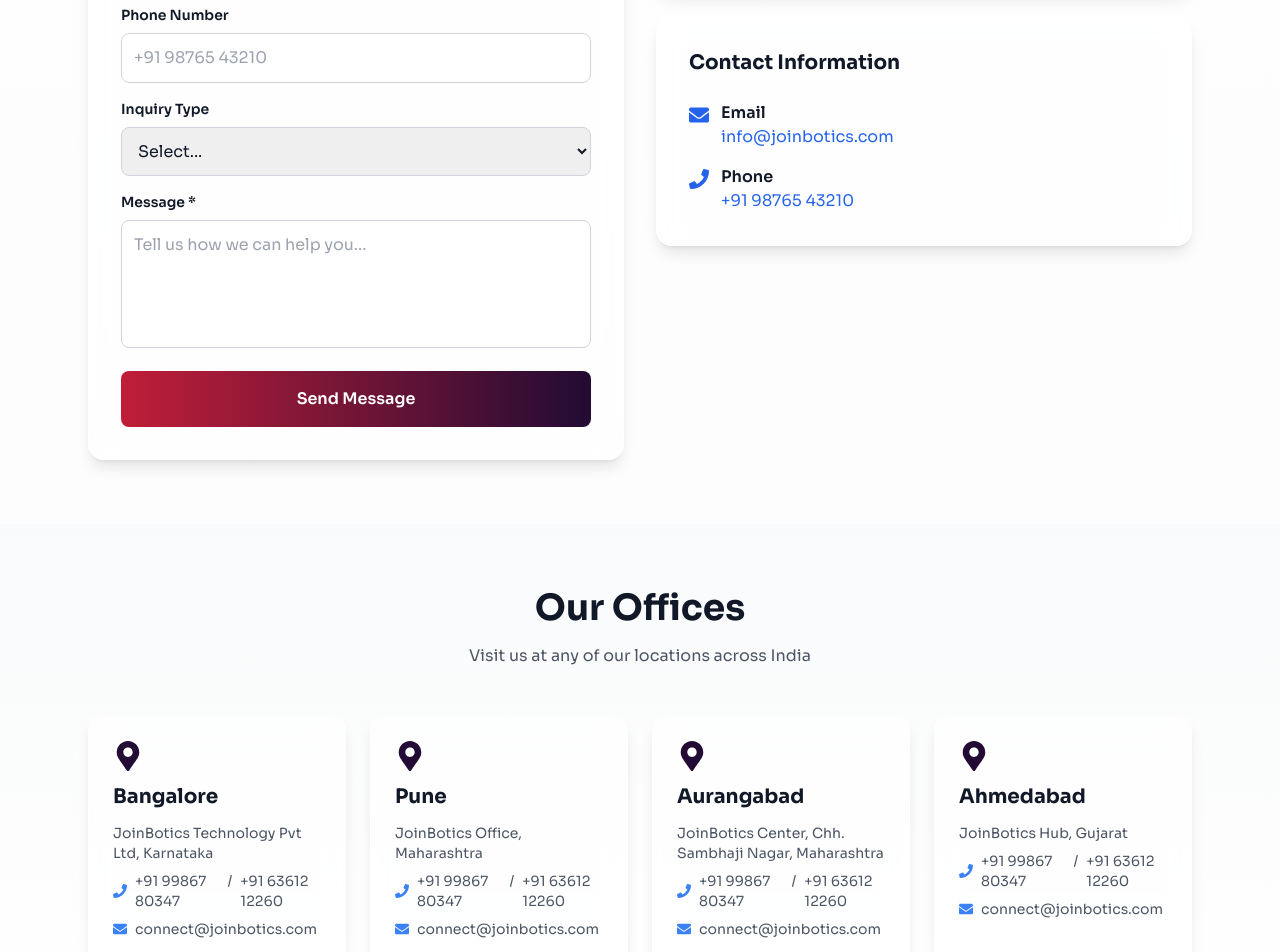
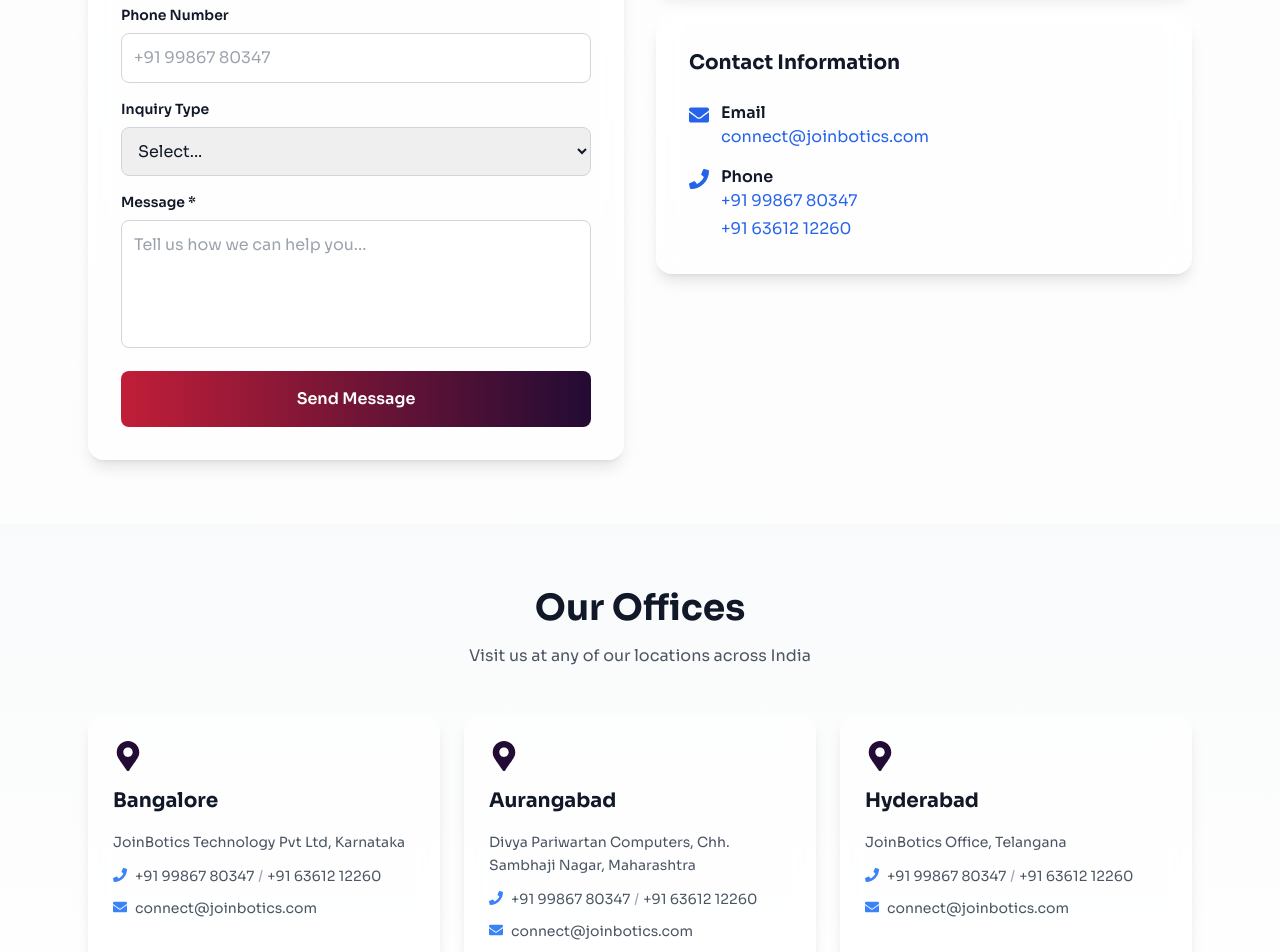
Before and after one commit to 160421747301/JoinBotics-, a React (Vite) app in the folder client/: page /contact in a window 1280 px wide. Shown: the part 960-1912 px from the top of the page. Built offline with nearby package versions, Linux system fonts and the light colour scheme.

Commit message:
Update components and pages
- Update Footer with latest links
- Refine TopCTABar styling
- Enhance About page content
- Improve Contact page layout

```diff
--- a/client/src/components/Footer.jsx
+++ b/client/src/components/Footer.jsx
@@ -103,9 +103,9 @@
             <div className="bg-white/10 backdrop-blur-sm rounded-xl py-4 px-6 flex flex-col md:flex-row items-center justify-between gap-4">
               <div className="text-slate-300 text-sm">© {new Date().getFullYear()} JoinBotics, Inc. All rights reserved.</div>
               <div className="flex items-center gap-6">
-                <a className="text-slate-300 text-sm hover:text-white" href="#">Privacy Policy</a>
-                <a className="text-slate-300 text-sm hover:text-white" href="#">Terms of Service</a>
-                <a className="text-slate-300 text-sm hover:text-white" href="#">Report an Issue</a>
+                <a className="text-slate-300 text-sm hover:text-white" href="/privacy-policy">Privacy Policy</a>
+                <a className="text-slate-300 text-sm hover:text-white" href="/terms-of-service">Terms of Service</a>
+                <a className="text-slate-300 text-sm hover:text-white" href="/contact">Report an Issue</a>
               </div>
             </div>
           </div>
--- a/client/src/components/TopCTABar.jsx
+++ b/client/src/components/TopCTABar.jsx
@@ -17,11 +17,11 @@
 
         <div className="flex items-center gap-3">
           <a
-            href="tel:+919876543210"
+            href="tel:+919986780347"
             className="hidden md:flex items-center gap-2 text-sm hover:underline"
           >
             <FaPhone className="text-xs" />
-            <span>+91 98765 43210</span>
+            <span>+91 99867 80347</span>
           </a>
 
           <a
--- a/client/src/pages/Contact.jsx
+++ b/client/src/pages/Contact.jsx
@@ -13,22 +13,15 @@
     email: "connect@joinbotics.com"
   },
   {
-    city: "Pune",
-    address: "JoinBotics Office, Maharashtra",
+    city: "Aurangabad",
+    address: "Divya Pariwartan Computers, Chh. Sambhaji Nagar, Maharashtra",
     phones: ["+919986780347", "+916361212260"],
     phoneDisplay: "+91 99867 80347 / +91 63612 12260",
     email: "connect@joinbotics.com"
   },
   {
-    city: "Aurangabad",
-    address: "JoinBotics Center, Chh. Sambhaji Nagar, Maharashtra",
-    phones: ["+919986780347", "+916361212260"],
-    phoneDisplay: "+91 99867 80347 / +91 63612 12260",
-    email: "connect@joinbotics.com"
-  },
-  {
-    city: "Ahmedabad",
-    address: "JoinBotics Hub, Gujarat",
+    city: "Hyderabad",
+    address: "JoinBotics Office, Telangana",
     phones: ["+919986780347", "+916361212260"],
     phoneDisplay: "+91 99867 80347 / +91 63612 12260",
     email: "connect@joinbotics.com"
@@ -74,7 +67,7 @@
 
   const handleWhatsApp = () => {
     const message = "Hi! I'm interested in learning more about JoinBotics programs.";
-    window.open(`https://wa.me/919876543210?text=${encodeURIComponent(message)}`, "_blank");
+    window.open(`https://wa.me/919986780347?text=${encodeURIComponent(message)}`, "_blank");
   };
 
   return (
@@ -166,7 +159,7 @@
                   <label className="block text-sm font-semibold mb-2">Phone Number</label>
                   <input
                     {...register("phone")}
-                    placeholder="+91 98765 43210"
+                    placeholder="+91 99867 80347"
                     className="w-full rounded-lg border border-gray-300 p-3 focus:border-blue-500 focus:ring-2 focus:ring-blue-200 outline-none transition"
                   />
                 </div>
@@ -236,8 +229,8 @@
                   <FaEnvelope className="text-blue-600 text-xl mt-1" />
                   <div>
                     <div className="font-semibold">Email</div>
-                    <a href="mailto:info@joinbotics.com" className="text-blue-600 hover:underline">
-                      info@joinbotics.com
+                    <a href="mailto:connect@joinbotics.com" className="text-blue-600 hover:underline">
+                      connect@joinbotics.com
                     </a>
                   </div>
                 </div>
@@ -245,9 +238,18 @@
                   <FaPhone className="text-blue-600 text-xl mt-1" />
                   <div>
                     <div className="font-semibold">Phone</div>
-                    <a href="tel:+919876543210" className="text-blue-600 hover:underline">
-                      +91 98765 43210
-                    </a>
+                    <div className="space-y-1">
+                      <div>
+                        <a href="tel:+919986780347" className="text-blue-600 hover:underline">
+                          +91 99867 80347
+                        </a>
+                      </div>
+                      <div>
+                        <a href="tel:+916361212260" className="text-blue-600 hover:underline">
+                          +91 63612 12260
+                        </a>
+                      </div>
+                    </div>
                   </div>
                 </div>
               </div>
@@ -272,7 +274,7 @@
             </p>
           </motion.div>
 
-          <div className="grid grid-cols-1 md:grid-cols-2 lg:grid-cols-4 gap-6">
+          <div className="grid grid-cols-1 md:grid-cols-2 lg:grid-cols-3 gap-6">
             {OFFICES.map((office, idx) => (
               <motion.div
                 key={idx}
@@ -282,22 +284,22 @@
                 transition={{ duration: 0.6, delay: idx * 0.1 }}
                 className="rounded-xl bg-white/60 backdrop-blur-md border border-white/30 p-6 shadow-lg hover:shadow-xl transition-all"
               >
-                <FaMapMarkerAlt className="text-3xl text-[#220b34] mb-3" />
-                <h3 className="text-xl font-bold mb-3">{office.city}</h3>
-                <div className="space-y-2 text-sm text-gray-600">
-                  <p>{office.address}</p>
-                  <p className="flex items-center gap-2">
-                    <FaPhone className="text-blue-500 flex-shrink-0" />
-                    <div className="flex gap-2">
-                      <a href={`tel:${office.phones[0]}`} className="hover:text-blue-600 transition">+91 99867 80347</a>
-                      <span>/</span>
-                      <a href={`tel:${office.phones[1]}`} className="hover:text-blue-600 transition">+91 63612 12260</a>
+                <FaMapMarkerAlt className="text-3xl text-[#220b34] mb-4" />
+                <h3 className="text-xl font-bold mb-4">{office.city}</h3>
+                <div className="space-y-3 text-sm text-gray-600">
+                  <p className="leading-relaxed">{office.address}</p>
+                  <div className="flex items-start gap-2">
+                    <FaPhone className="text-blue-500 flex-shrink-0 mt-0.5" />
+                    <div className="flex flex-wrap items-center gap-1">
+                      <a href={`tel:${office.phones[0]}`} className="hover:text-blue-600 transition whitespace-nowrap">+91 99867 80347</a>
+                      <span className="text-gray-400">/</span>
+                      <a href={`tel:${office.phones[1]}`} className="hover:text-blue-600 transition whitespace-nowrap">+91 63612 12260</a>
                     </div>
-                  </p>
-                  <p className="flex items-center gap-2">
-                    <FaEnvelope className="text-blue-500 flex-shrink-0" />
-                    <a href={`mailto:${office.email}`} className="hover:text-blue-600 transition">{office.email}</a>
-                  </p>
+                  </div>
+                  <div className="flex items-start gap-2">
+                    <FaEnvelope className="text-blue-500 flex-shrink-0 mt-0.5" />
+                    <a href={`mailto:${office.email}`} className="hover:text-blue-600 transition break-all">{office.email}</a>
+                  </div>
                 </div>
               </motion.div>
             ))}
@@ -327,37 +329,6 @@
         </motion.div>
       </section>
 
-      {/* Newsletter Section */}
-      <section className="bg-gradient-to-r from-[#c11e38] to-[#220b34] text-white py-16">
-        <div className="mx-auto max-w-4xl px-6">
-          <motion.div
-            initial={{ opacity: 0, y: 20 }}
-            whileInView={{ opacity: 1, y: 0 }}
-            viewport={{ once: true }}
-            transition={{ duration: 0.6 }}
-            className="text-center"
-          >
-            <h2 className="text-3xl md:text-4xl font-bold mb-4">Stay Updated</h2>
-            <p className="text-xl text-white/90 mb-8 max-w-2xl mx-auto">
-              Subscribe to our newsletter for the latest updates on courses, events, and tech trends
-            </p>
-            <div className="flex flex-col sm:flex-row gap-4 max-w-lg mx-auto">
-              <input
-                type="email"
-                placeholder="Enter your email"
-                className="flex-1 px-6 py-4 rounded-lg text-gray-900 outline-none focus:ring-4 focus:ring-white/30 transition"
-              />
-              <button className="px-8 py-4 bg-white text-[#c11e38] rounded-lg font-semibold shadow-lg hover:shadow-xl hover:scale-105 transition-all">
-                Subscribe
-              </button>
-            </div>
-            <p className="text-sm text-white/70 mt-4">
-              Join 10,000+ educators, students, and parents receiving our monthly updates
-            </p>
-          </motion.div>
-        </div>
-      </section>
-
       <Footer />
     </main>
   );
```
Also changed, not shown: client/src/pages/About.jsx (+79 -29 lines).
